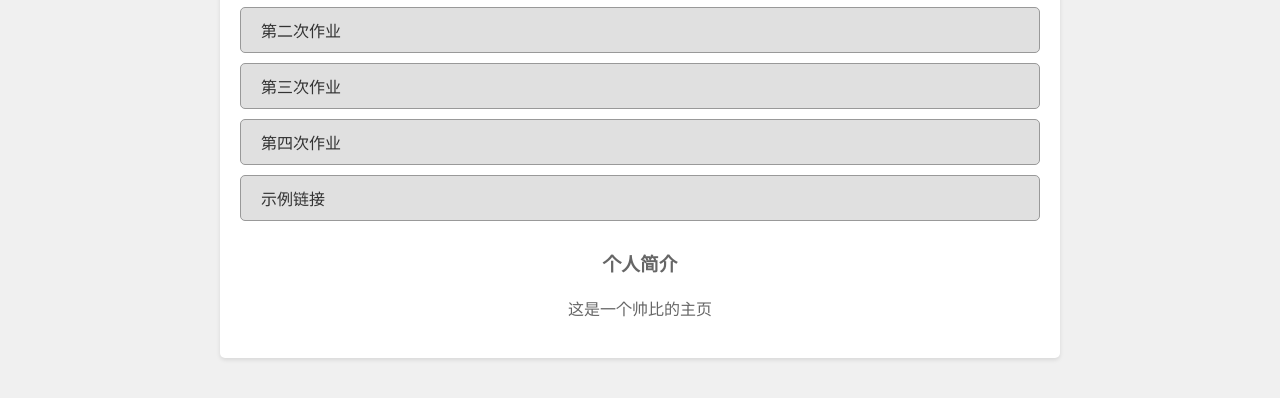
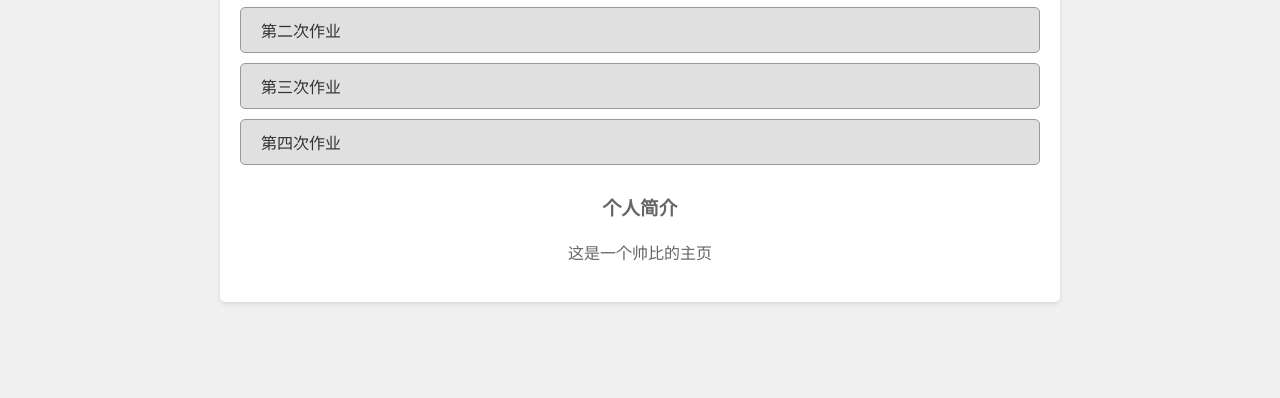
Before and after one commit to clchenlong/clchenlonggithub.io, a plain HTML site: page index.html in a window 1280 px wide. Shown: the part 202-600 px from the top of the page. Drawn offline with Linux system fonts and the light colour scheme.

Commit message:
Update index.html

```diff
--- a/index.html
+++ b/index.html
@@ -75,7 +75,6 @@
             <li><a href="20213626-20230912.html">第二次作业</a></li>
             <li><a href="20213626-20230919.html">第三次作业</a></li>
             <li><a href="20213626-20230926.html">第四次作业</a></li>
-            <li><a href="one.html">示例链接</a></li>
         </ul>
 
         <!-- 新增个人简介 -->
```
